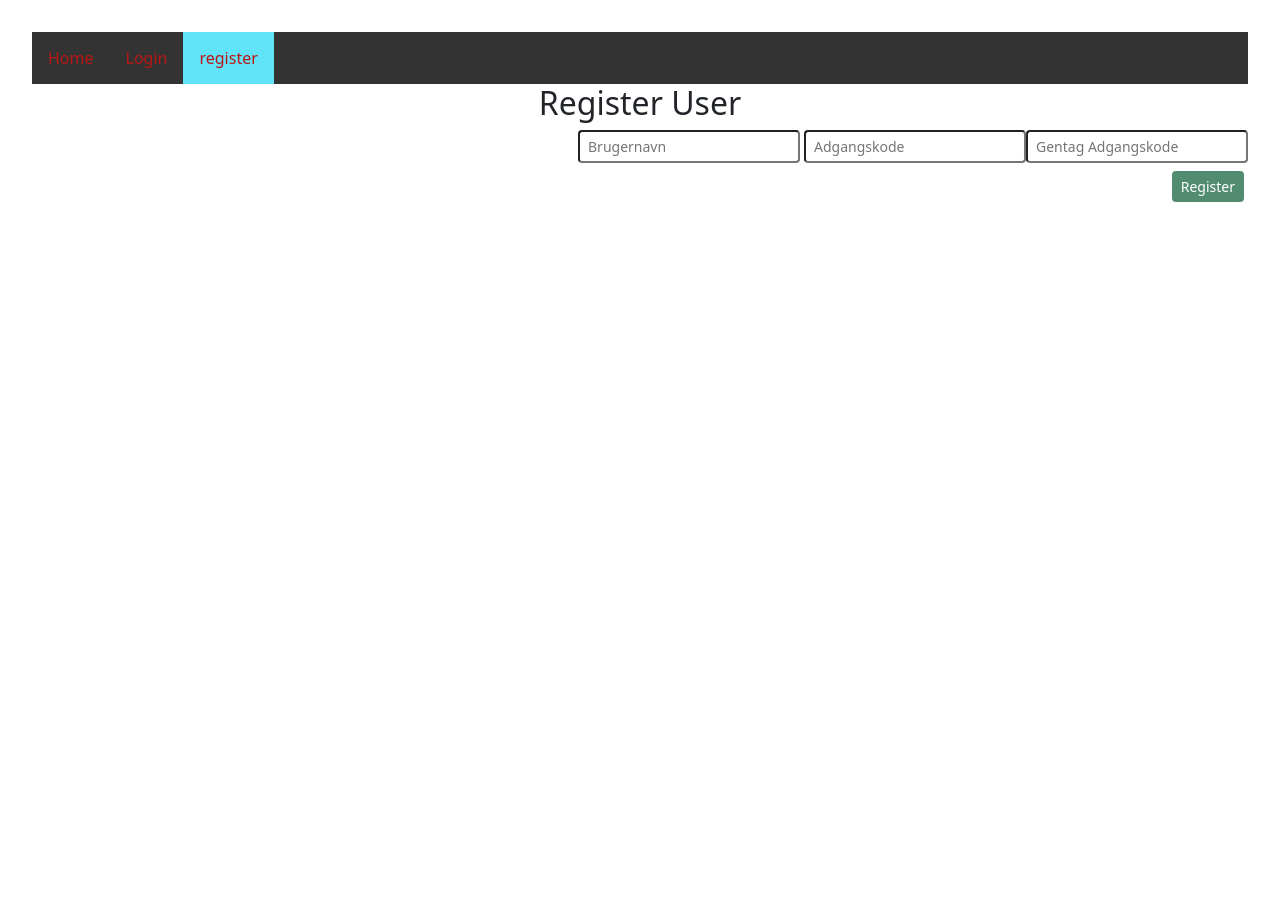
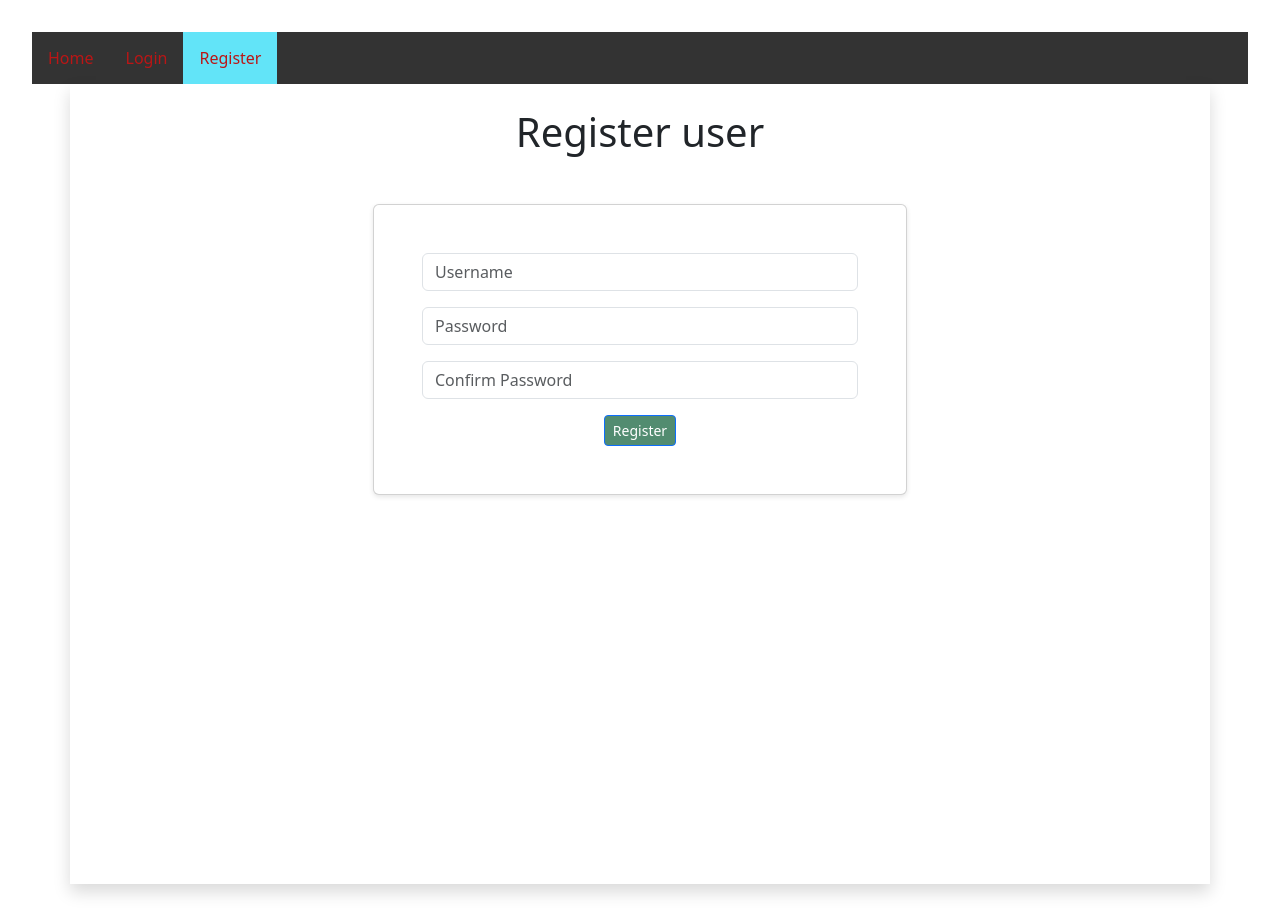
Before and after one commit to Marpeddata/movierating, a React (Vite) app in the folder client/: page /register in a window 1280 px wide. Before the commit the page ends 800 px from the top, so only its background shows below. Built offline with nearby package versions, Linux system fonts and the light colour scheme.

Commit message:
bootstrap and refactoring login/register pages

```diff
--- a/client/package.json
+++ b/client/package.json
@@ -18,6 +18,7 @@
     "react": "^18.2.0",
     "react-bootstrap": "^2.9.1",
     "react-dom": "^18.2.0",
+    "react-icon": "^1.0.0",
     "react-router-dom": "^6.20.1"
   },
   "devDependencies": {
--- a/client/src/components/Header.tsx
+++ b/client/src/components/Header.tsx
@@ -25,7 +25,7 @@ const Header = () => {
             <NavLink to="/login">Login</NavLink>
           </li>
           <li>
-            <NavLink to="/register">register</NavLink>
+            <NavLink to="/register">Register</NavLink>
           </li>
         </>
       ) : (
--- a/client/src/components/LoginForm.tsx
+++ b/client/src/components/LoginForm.tsx
@@ -1,32 +1,31 @@
-import {useContext, useState} from "react"
-import { AuthContext } from "../context/authContext"
+import { useContext, useState } from "react";
+import { AuthContext } from "../context/authContext";
 import { useForm } from "../utility/hooks";
-import { useNavigate } from "react-router-dom"
+import { useNavigate } from "react-router-dom";
 import { useMutation } from "@apollo/client";
-import {LOGIN_USER} from "../queries/allQueries";
+import { LOGIN_USER } from "../queries/allQueries";
+import { Container, Button } from "react-bootstrap";
 
-const LoginForm = (props:any) => {
+const LoginForm = (props: any) => {
   let navigate = useNavigate();
   const context = useContext(AuthContext);
-    const [errors, setErrors] =  useState([]);
+  const [errors, setErrors] = useState([]);
 
   const loginUserCallback = () => {
-        console.log("Callback hit")
-        console.log(values)
+    console.log("Callback hit");
+    console.log(values);
     loginUser();
-    }
+  };
 
-    const {onChange, onSubmit, values}= useForm(
-        loginUserCallback, {
+  const { onChange, onSubmit, values } = useForm(loginUserCallback, {
     username: "",
     password: "",
   });
 
   const [loginUser, { loading }] = useMutation(LOGIN_USER, {
     update(proxy, { data: { loginUser: userData } }) {
-
       context.login(userData);
-            navigate('/');
+      navigate("/");
     },
     onError(error) {
       console.log(error);
@@ -34,38 +33,65 @@ const LoginForm = (props:any) => {
     variables: {
       username: values.username,
       password: values.password,
-        }
-
+    },
   });
 
   return (
-
     <div>
-
-<h2>Login</h2>
-
-<form onChange={onChange} >
-<div className="text-end">
-  <input type="text" className="form-control-sm mx-1" id="username" name="username" placeholder="Brugernavn" />
-  <input type="password" className="form-control-sm mb-2" id="password" name="password" placeholder="Adgangskode" />
-
-  <br />
-  <button type="submit" className="btn btn-sm greenBg whiteTekst mx-1" onClick={onSubmit}>Login</button>
-
+      <Container className=" shadow min-vh-100 py-2 pt-4">
+        <p className="display-6 mb-5"> Sign in </p>
+        <div className="container mt-3">
+          <div className="row d-flex justify-content-center">
+            <div className="col-md-6">
+              <div className="card px-5 py-5" id="form1">
+                <form onChange={onChange}>
+                  <div className="mb-3">
+                    <input
+                      type="text"
+                      className="form-control"
+                      id="username"
+                      name="username"
+                      placeholder="Username"
+                    />
+                  </div>
+                  <div className="mb-3">
+                    <input
+                      type="password"
+                      className="form-control"
+                      id="password"
+                      name="password"
+                      placeholder="Password"
+                    />
+                  </div>
+                  <div className="text-center">
+                    <Button
+                      type="submit"
+                      value="log-in"
+                      className="btn btn-sm greenBg whiteTekst mx-1"
+                      onClick={onSubmit}
+                    >
+                      Login
+                    </Button>
                   </div>
                   {/* Once again we dont handle errors correctly so this doesnt work, but leaving it here for reference - should give alert on wrong password or username */}
                   {errors.length > 0 &&
                     errors.map((error, index) => (
-  <div className="alert alert-danger" key={index} role="alert">
+                      <div
+                        className="alert alert-danger"
+                        key={index}
+                        role="alert"
+                      >
                         {error}
                       </div>
                     ))}
-</form >
+                </form>
+              </div>
+            </div>
+          </div>
+        </div>
+      </Container>
+    </div>
+  );
+};
 
-
-</div>
-
-  )
-}
-
-export default LoginForm
+export default LoginForm;
--- a/client/src/components/MovieDetails.tsx
+++ b/client/src/components/MovieDetails.tsx
@@ -3,15 +3,14 @@ import { Movie } from "../types";
 import CreateReview from "./CreateReview";
 
 const MovieDetails = ({ movie }: { movie: Movie }) => {
-
   return (
     <div>
       <Container>
         <Row>
           <Col md={8}>
-            <h3 className="mt-4 mb-3 text-start">
+            <div className="display-6 mt-4 mb-3 text-start">
               {movie.title} ({movie.year})
-            </h3>
+            </div>
             <div className="text-start">
               <p className="lead">Genre: {movie.genre.type}</p>
               <p className="lead">Year: {movie.year}</p>
--- a/client/src/components/RegisterForm.tsx
+++ b/client/src/components/RegisterForm.tsx
@@ -1,9 +1,10 @@
-import {useContext, useState} from "react"
-import { AuthContext } from "../context/authContext"
+import { useContext, useState } from "react";
+import { AuthContext } from "../context/authContext";
 import { useForm } from "../utility/hooks";
-import { useNavigate } from "react-router-dom"
+import { useNavigate } from "react-router-dom";
 import { useMutation } from "@apollo/client";
-import {ADD_USER} from "../queries/allQueries";
+import { ADD_USER } from "../queries/allQueries";
+import { Container, Button } from "react-bootstrap";
 
 const RegisterForm = (props: any) => {
   const context = useContext(AuthContext);
@@ -12,62 +13,97 @@ let navigate = useNavigate();
   const [errors, setErrors] = useState([]);
 
   const registerUserCallback = () => {
-        console.log("Callback hit")
-        console.log(values)
+    console.log("Callback hit");
+    console.log(values);
     registerUser();
-}
+  };
 
-const {onChange, onSubmit, values}= useForm(
-    registerUserCallback, {
+  const { onChange, onSubmit, values } = useForm(registerUserCallback, {
     username: "",
     password: "",
   });
 
   const [registerUser, { loading }] = useMutation(ADD_USER, {
     update(proxy, { data: { createUser: userData } }) {
-
       context.login(userData);
-        navigate('/');
+      navigate("/");
     },
     onError(error) {
-
       console.log(error);
-
     },
     variables: {
       username: values.username,
       password: values.password,
       confirmPassword: values.confirmPassword,
-    }
-})
+    },
+  });
 
   return (
+    <>
+      <Container className=" shadow min-vh-100 py-2 pt-4">
+        <p className="display-6 mb-5"> Register user </p>
+        <div className="container mt-3">
+          <div className="row d-flex justify-content-center">
+            <div className="col-md-6">
+              <div className="card px-5 py-5" id="form1">
+                <form onChange={onChange}>
+                  <div className="mb-3">
+                    <input
+                      type="text"
+                      className="form-control"
+                      id="username"
+                      name="username"
+                      placeholder="Username"
+                    />
+                  </div>
+                  <div className="mb-3">
+                    <input
+                      type="password"
+                      className="form-control"
+                      id="password"
+                      name="password"
+                      placeholder="Password"
+                    />
+                  </div>
 
-       <div>
-
-        <h2>Register User</h2>
-
-        <form onChange={onChange} >
-        <div className="text-end">
-          <input type="text" className="form-control-sm mx-1" id="username" name="username" placeholder="Brugernavn" />
-          <input type="password" className="form-control-sm mb-2" id="password" name="password" placeholder="Adgangskode" />
-          <input type="password" className="form-control-sm mb-2" id="confirmPassword" name="confirmPassword" placeholder="Gentag Adgangskode" />
-
-          <br/>
-          <button type="submit" className="btn btn-sm greenBg whiteTekst mx-1" onClick={onSubmit}>Register</button>
-
+                  <div className="mb-3">
+                    <input
+                      type="password"
+                      className="form-control"
+                      id="confirmPassword"
+                      name="confirmPassword"
+                      placeholder="Confirm Password"
+                    />
+                  </div>
+                  <div className="text-center">
+                    <Button
+                      type="submit"
+                      value="register"
+                      className="btn btn-sm greenBg whiteTekst mx-1"
+                      onClick={onSubmit}
+                    >
+                      Register
+                    </Button>
                   </div>
                   {/* Once again we dont handle errors correctly so this doesnt work, but leaving it here for reference - should give alert on wrong password or username */}
                   {errors.length > 0 &&
                     errors.map((error, index) => (
-          <div className="alert alert-danger" key={index} role="alert">
+                      <div
+                        className="alert alert-danger"
+                        key={index}
+                        role="alert"
+                      >
                         {error}
                       </div>
                     ))}
-      </form >
+                </form>
+              </div>
+            </div>
+          </div>
+        </div>
+      </Container>
+    </>
+  );
+};
 
-      </div>
-    )
-}
-
-export default RegisterForm
+export default RegisterForm;
--- a/client/src/components/UsersReviews.tsx
+++ b/client/src/components/UsersReviews.tsx
@@ -23,8 +23,8 @@ const UsersReviews = () => {
 
   return (
     <>
-      <h1>Hi {data?.user.username}</h1>
-      <h3>Here are all your reviews</h3>
+      <div className="display-6 mt-4">Hi {data?.user.username}</div>
+      <p className="lead mt-2 mb-5">Here are all your reviews 😄</p>
       <Row>
         {data?.user.reviews.map((review: Review) => (
           <Col key={review.id} sm={6} md={4} lg={3}>
--- a/client/src/utility/hooks.tsx
+++ b/client/src/utility/hooks.tsx
@@ -1,46 +1,37 @@
-import {useState, } from 'react'
-
+import { useState } from "react";
 
 export const useForm = (callback: any, initialState = {}) => {
-  const [values, setValues] = useState(initialState)
+  const [values, setValues] = useState(initialState);
   const [confirmPassword, setConfirmPassword] = useState("");
   const onChange = (event: any) => {
-
     setValues({
       ...values,
-      [event.target.name]: event.target.value
-    })
-    console.log(values)
-
-
+      [event.target.name]: event.target.value,
+    });
+    console.log(values);
 
     if (event.target.name === "confirmPassword") {
       setConfirmPassword(event.target.value);
-      console.log(confirmPassword)
+      console.log(confirmPassword);
     }
-
-}
-
+  };
   const onSubmit = (event: any) => {
-  event.preventDefault()
+    event.preventDefault();
 
     // need to check if passwords match and if confirmpassword is empty do the callback
 
-
-  if(confirmPassword !== "") {
+    if (confirmPassword !== "") {
       if (values.password !== confirmPassword) {
         console.log("Passwords do not match");
         return;
-  }}
-
-
-  callback()
-
       }
+    }
+    callback();
+  };
 
   return {
     onChange,
     onSubmit,
-    values
-}
-}
+    values,
+  };
+};
```
Also changed, not shown: client/src/App.tsx (+11 -12 lines), client/src/components/AllMovies.tsx (+3 -4 lines), client/src/components/CreateReview.tsx (+54 -31 lines), 1 other file (tests, documents, lock files or other folders). Lines whose indentation alone changed are shown as unchanged.
